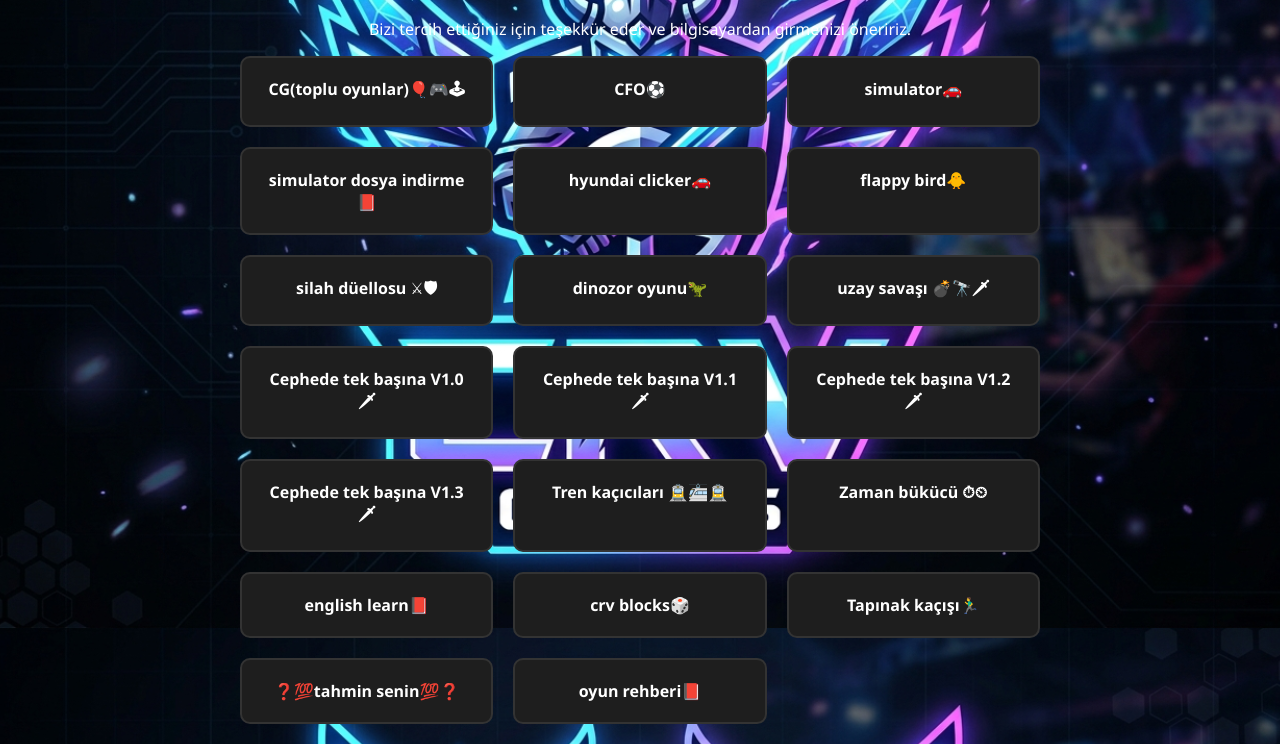
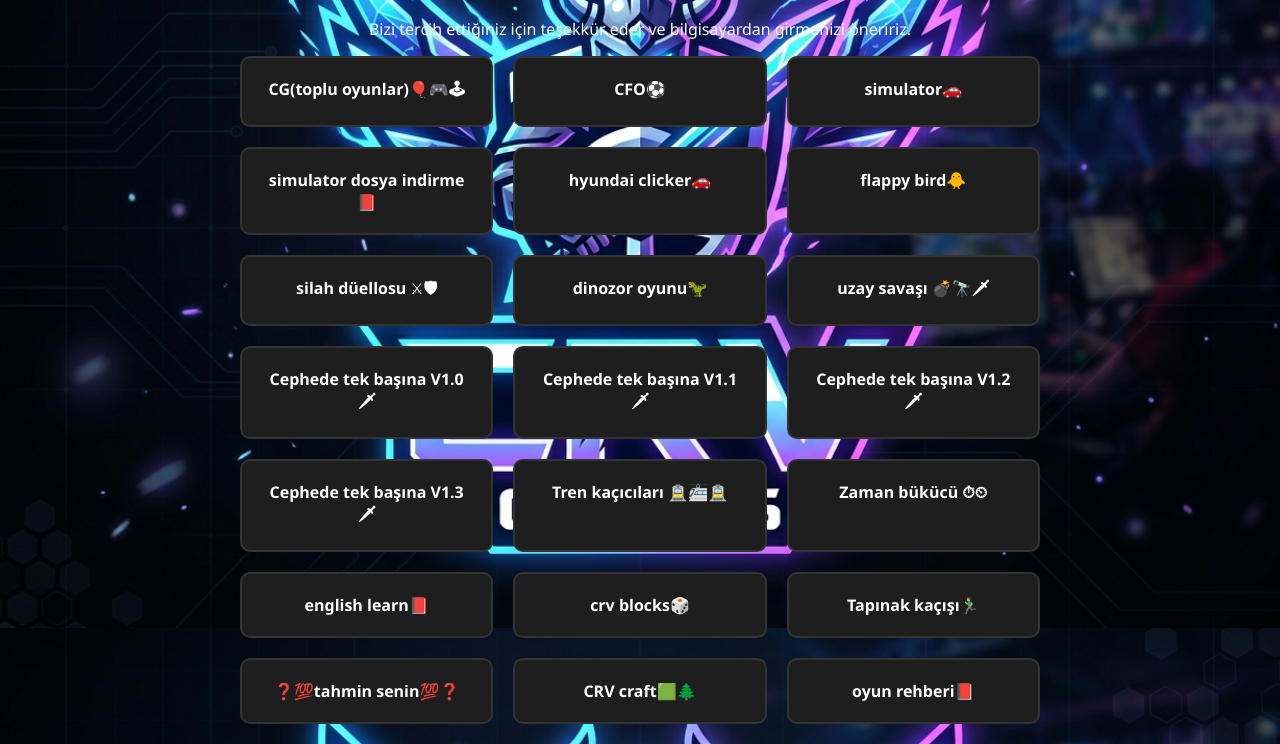
Before and after one commit to crvgames/anasayfa, a plain HTML site: page index.html in a window 1280 px wide. Shown: the part 172-916 px from the top of the page. Drawn offline with Linux system fonts and the light colour scheme.

Commit message:
Fix HTML formatting and add new links

```diff
--- a/index.html
+++ b/index.html
@@ -86,6 +86,7 @@
         <a href="https://crvgames.github.io/blocks/" class="btn">crv blocks🎲</a>
         <a href="https://crvgames.github.io/kacisi/" class="btn">Tapınak kaçışı🏃‍♂️</a>
         <a href="https://crvgames.github.io/tahmin/" class="btn">❓💯tahmin senin💯❓</a>
+        <a href="https://crvgames.github.io/crvcraft/" class="btn">CRV craft🟩🌲</a>
         <a href="https://crvgames.github.io/oyunrehberi/" class="btn">oyun rehberi📕</a>
     </div>
 
```
